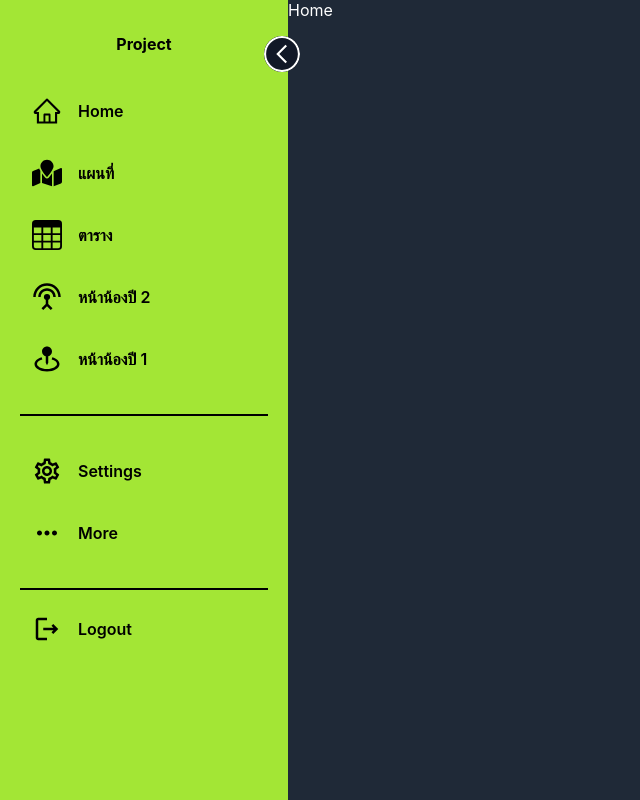
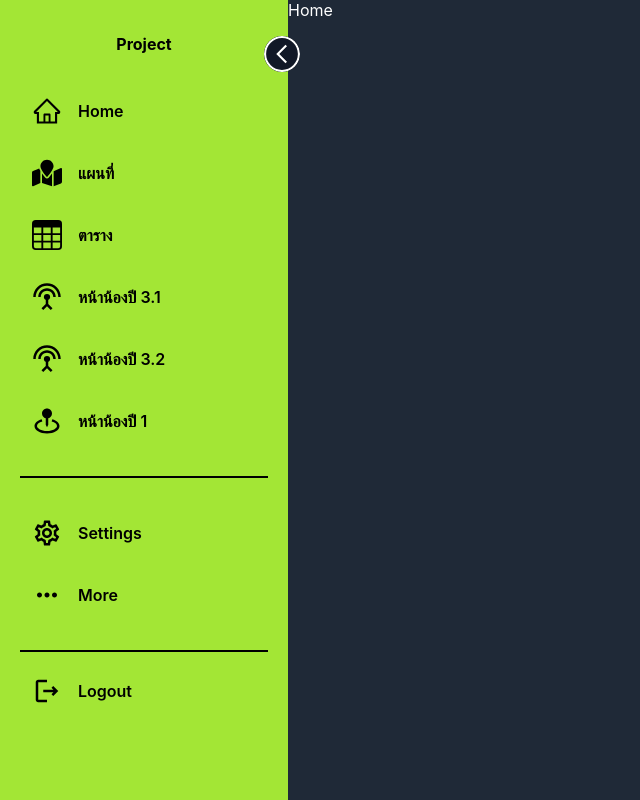
Before and after one commit to Nut-294/Project, a Next.js app: page / in a window 1280 px wide. Shown: the whole page, without its empty margins (0-640 px from the left). Built offline with nearby package versions, Linux system fonts and the light colour scheme.

Commit message:
add-page3.2

```diff
--- a/components/SideBar.js
+++ b/components/SideBar.js
@@ -53,10 +53,16 @@ function SideBar() {
             <a href="PageThree" className="flex mb-4 pl-3 pt-2 pb-2 justify-start items-center gap-4  hover:bg-green-900 rounded-md group cursor-pointer hover:shadow-lg m-auto">
               <MdSettingsInputAntenna className="text-3xl text-black group-hover:text-white" />
               <h3 className={`text-base text-black group-hover:text-white font-semibold ${!open && "hidden"}`}>
-                หน้าน้องปี 2
+                หน้าน้องปี 3.1
               </h3>
             </a>
             <a href="PageFour" className="flex mb-4 pl-3 pt-2 pb-2 justify-start items-center gap-4  hover:bg-green-900 rounded-md group cursor-pointer hover:shadow-lg m-auto">
+              <MdSettingsInputAntenna className="text-3xl text-black group-hover:text-white" />
+              <h3 className={`text-base text-black group-hover:text-white font-semibold ${!open && "hidden"}`}>
+                หน้าน้องปี 3.2
+              </h3>
+            </a>
+            <a href="PageFive" className="flex mb-4 pl-3 pt-2 pb-2 justify-start items-center gap-4  hover:bg-green-900 rounded-md group cursor-pointer hover:shadow-lg m-auto">
               <BiSolidMapPin className="text-3xl text-black group-hover:text-white"/>
               <h3 className={`text-base text-black group-hover:text-white font-semibold ${!open && "hidden"}`}>
                 หน้าน้องปี 1
@@ -64,6 +70,8 @@ function SideBar() {
             </a>
           </div>
         </div>
+
+
         <hr className="border-b border-black"></hr>
         {/* setting */}
         <div className="my-8 border-b border-blue-900 w-full">
--- /dev/null
+++ b/pages/PageFive.js
@@ -0,0 +1,14 @@
+import React from 'react'
+import SideBar from '@/components/SideBar'
+function PageFive() {
+  return (
+    <div className="flex">
+    <SideBar />
+    <div>
+      <h1 className="text-white">PageFive</h1>
+    </div>
+  </div>
+  )
+}
+
+export default PageFive
```
